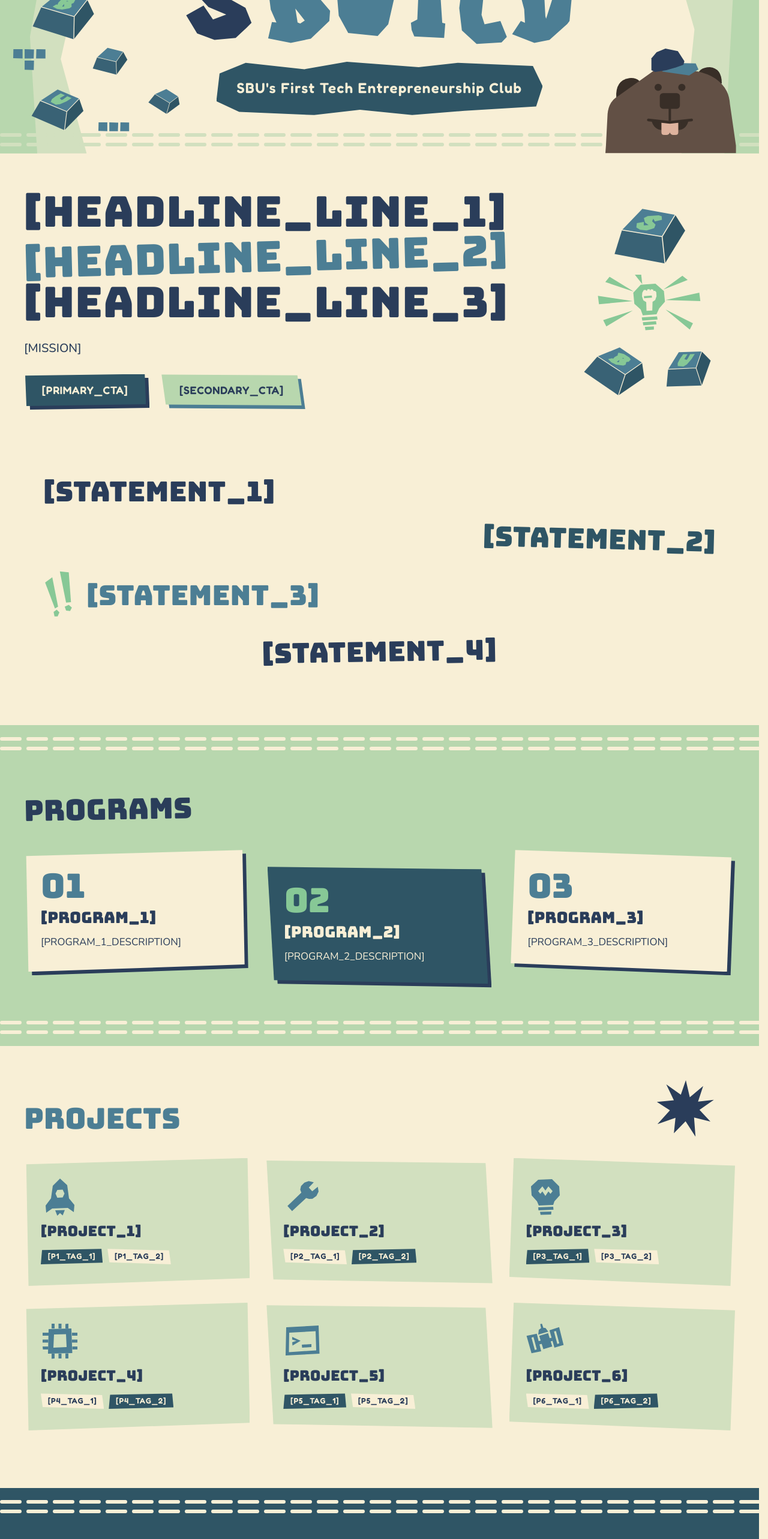
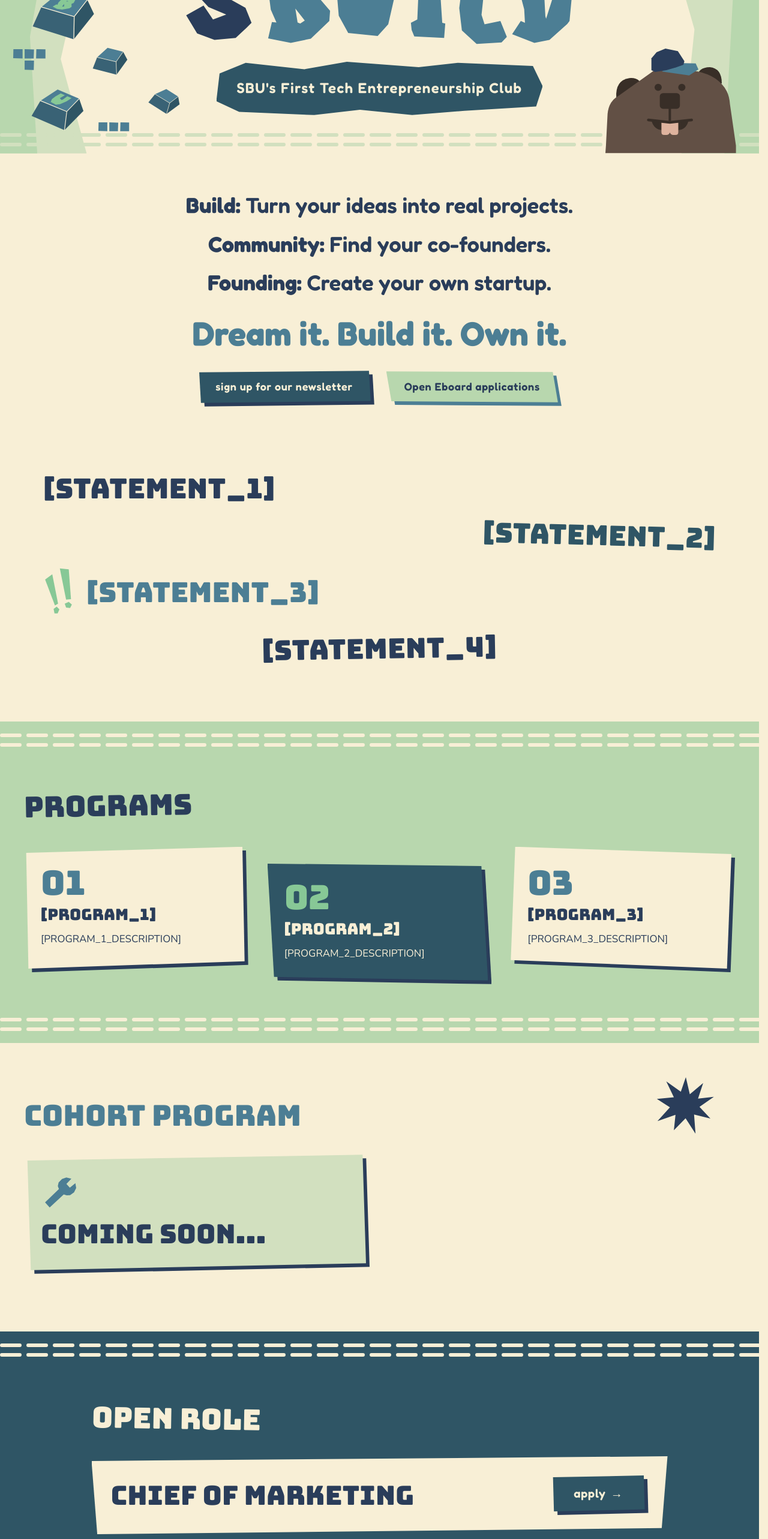
Before and after one commit to sbuild-club/sbuild-club.github.io, a Next.js app: page / in a window 1280 px wide. Shown: the part 234-2800 px from the top of the page at 60% size. Built offline with nearby package versions, Linux system fonts and the light colour scheme.

Commit message:
first update

```diff
--- a/src/components/footer/Footer.tsx
+++ b/src/components/footer/Footer.tsx
@@ -1,21 +1,39 @@
+import { Button } from "@/components/ui/Button";
 import { StitchLine } from "@/components/ui/StitchLine";
 import { rootHref } from "@/components/nav/rootHref";
 import { site } from "@/content/site";
 
 /**
- * Navy footer band: the club email set large in the display face, a steel stitch line, the social
- * links and "back to top" (sage on navy). Hover swaps cream for sage.
+ * Navy footer band: the club email set large in the display face beside the newsletter sign-up
+ * button (opens the form in a new tab), a steel stitch line, the social links and "back to top"
+ * (sage on navy). Hover swaps cream for sage.
  */
 export function Footer() {
   return (
     <footer data-surface="dark" className="bg-navy px-4 py-11 text-cream sm:px-10 sm:py-16">
       <div className="mx-auto flex max-w-[75rem] flex-col gap-6 sm:gap-8">
-        <a
-          href={`mailto:${site.footer.email}`}
-          className="inline-flex min-h-11 items-center self-start font-display text-[clamp(1.625rem,3.4vw,2.875rem)] leading-[1.1] wrap-anywhere text-cream hover:text-sage"
+        {/* #newsletter is the target of the hero's primary CTA. */}
+        <div
+          id="newsletter"
+          className="flex scroll-mt-20 flex-col gap-5 sm:flex-row sm:flex-wrap sm:items-center sm:justify-between sm:gap-x-8"
         >
-          {site.footer.email}
-        </a>
+          <a
+            href={`mailto:${site.footer.email}`}
+            className="inline-flex min-h-11 items-center self-start font-display text-[clamp(1.125rem,6.2vw,1.625rem)] leading-[1.1] wrap-anywhere text-cream hover:text-sage sm:self-auto sm:text-[clamp(1.625rem,3.4vw,2.875rem)]"
+          >
+            {site.footer.email}
+          </a>
+          <Button
+            href={site.footer.newsletter.href}
+            variant="inverse"
+            target="_blank"
+            rel="noopener noreferrer"
+            className="w-full sm:w-auto"
+          >
+            {site.footer.newsletter.label}
+            <span aria-hidden="true">→</span>
+          </Button>
+        </div>
 
         <StitchLine tone="steel" />
 
--- a/src/components/hero/CtaArt.tsx
+++ /dev/null
@@ -1,21 +0,0 @@
-import { Keycap } from "@/components/art/Keycap";
-import { Lightbulb } from "@/components/art/Lightbulb";
-
-/**
- * The small keycap and bulb cluster beside the headline and CTAs, as in the desktop mockup.
- * Decorative. Shown only from xl, where it takes at most 18rem and still leaves the headline
- * column about 860px; below xl it drops out so the headline keeps the full width.
- */
-export function CtaArt() {
-  return (
-    <div
-      aria-hidden="true"
-      className="hidden min-w-0 flex-[0_1_18rem] flex-wrap items-center justify-center gap-x-6 gap-y-3 xl:flex"
-    >
-      <Keycap letter="S" size={128} className="h-auto w-32 -rotate-10" />
-      <Lightbulb rays size={176} className="h-auto w-44" />
-      <Keycap letter="B" size={104} className="h-auto w-26 rotate-14" />
-      <Keycap letter="U" size={88} className="h-auto w-22 -rotate-22" />
-    </div>
-  );
-}
--- a/src/components/hero/Hero.tsx
+++ b/src/components/hero/Hero.tsx
@@ -5,19 +5,6 @@ import { Plaque } from "@/components/ui/Plaque";
 import { StitchLine } from "@/components/ui/StitchLine";
 import { site } from "@/content/site";
 import { BannerArt } from "./BannerArt";
-import { CtaArt } from "./CtaArt";
-
-// One static class string per headline line (Tailwind scans literals). The middle line is steel
-// and tilted 1.5deg, as in the mockup. It is only as wide as its text and turns about its centre,
-// so each end moves at most half a column width × tan(1.5deg) ≈ 0.16em (column ≤ 12em, see
-// below). Bungee caps rise 0.74em, so at leading 0.95 the gap between lines is 0.21em; the
-// 0.12em margin above and below raises that to 0.33em, enough that the tilted line never touches
-// its neighbours (brackets, which reach 0.80em up and 0.10em down, still clear by 0.19em).
-const LINE_CLASSES = [
-  "block",
-  "my-[0.12em] block w-fit max-w-full origin-center -rotate-[1.5deg] text-steel",
-  "block",
-] as const;
 
 /**
  * Hero (#top). Two parts:
@@ -26,7 +13,8 @@ const LINE_CLASSES = [
  *    panels, stitch lines top and bottom, the wordmark h1 (the intro's landing box), the tagline
  *    plaque, scattered keycaps, pixel clusters, exclamation marks, the lightbulb burst and the
  *    beaver peeking up at the bottom right.
- * 2. The three-line headline, the mission and the two CTAs, with a keycap cluster on wide screens.
+ * 2. One centred column, as in the middle of the print flyer: the three pillars (Build /
+ *    Community / Founding) in navy, the steel slogan below them, and the two CTAs centred under it.
  *
  * Intro handoff (CONTRACT §2.6): `h1#wordmark[data-intro-target]` holds only the Wordmark svg and
  * the sr-only name; its box is the svg's box. Nothing on it or its ancestors is transformed,
@@ -51,20 +39,23 @@ export function Hero() {
         </div>
       </div>
 
-      <div className="mx-auto flex max-w-7xl flex-wrap items-center gap-12 px-4 pt-10 pb-14 sm:px-6 md:pt-16 md:pb-22 lg:px-10">
-        {/* The column is a size container: the headline is sized against the column itself
-            (8.3cqi = 1/12 of its width), so a 16-letter word (Bungee: ENTREPRENEURSHIP ≈ 11.3em)
-            always fits on one line from 375px up. Only strings wider than 12em break, as a last resort. */}
-        <div className="@container flex min-w-0 flex-[999_1_32rem] flex-col gap-5 sm:gap-7">
-          <p className="font-display text-[length:clamp(1.75rem,8.3cqi,4.75rem)] leading-[0.95] tracking-[0.01em] wrap-break-word text-navy uppercase">
-            {site.hero.headlineLines.map((line, i) => (
-              <span key={i} className={LINE_CLASSES[i]}>
-                {line}
-              </span>
+      {/* The column is a size container: the pillars and slogan scale with its width (cqi). Fredoka
+          widths: the longest pillar ("Build: Turn your ideas into real projects.") is about 18.1em,
+          the slogan about 11.2em at bold. 4.4cqi keeps the pillar at 80% of the column, so it stays
+          on one row wherever the size is not clamped; at the 22px floor it needs ~400px and wraps
+          to two rows below that. The slogan's 28px floor keeps steel text above 24px (contrast). */}
+      <div className="@container mx-auto flex max-w-5xl flex-col items-center gap-6 px-4 pt-10 pb-14 text-center sm:gap-8 sm:px-6 md:pt-16 md:pb-22 lg:px-10">
+        <ul className="flex flex-col gap-[0.6em] font-label text-[length:clamp(1.375rem,4.4cqi,2.25rem)] leading-[1.2] font-semibold text-balance text-navy">
+          {site.hero.pillars.map((p, i) => (
+            <li key={i}>
+              <strong className="font-bold">{p.label}:</strong> {p.text}
+            </li>
           ))}
+        </ul>
+        <p className="font-label text-[length:clamp(1.75rem,6.6cqi,3.5rem)] leading-[1.1] font-bold text-balance text-steel">
+          {site.hero.mission}
         </p>
-          <p className="max-w-[35rem] text-lg leading-normal font-medium sm:text-xl">{site.hero.mission}</p>
-          <div className="flex flex-col gap-4 sm:flex-row sm:flex-wrap sm:gap-5">
+        <div className="flex w-full flex-col gap-4 sm:flex-row sm:flex-wrap sm:justify-center sm:gap-5">
           <Button href={site.hero.primaryCta.href} className="w-full sm:w-auto">
             {site.hero.primaryCta.label}
           </Button>
@@ -73,9 +64,6 @@ export function Hero() {
           </Button>
         </div>
       </div>
-
-        <CtaArt />
-      </div>
     </section>
   );
 }
--- a/src/components/nav/NavToggle.tsx
+++ b/src/components/nav/NavToggle.tsx
@@ -40,7 +40,7 @@ export function NavToggle({ children }: NavToggleProps) {
       if (!insidePanel || target.closest("a")) setOpen(false);
     }
 
-    // Tabbing out of the panel (on to "join") closes it, so it never covers the next focus target.
+    // Tabbing out of the panel (on to the signup button) closes it, so it never covers the next focus target.
     function onFocusOut(event: FocusEvent) {
       const next = event.relatedTarget;
       if (next instanceof Node && (panel?.contains(next) || buttonRef.current?.contains(next))) return;
--- a/src/components/sections/events/Events.tsx
+++ b/src/components/sections/events/Events.tsx
@@ -1,3 +1,4 @@
+import { Button } from "@/components/ui/Button";
 import { StitchLine } from "@/components/ui/StitchLine";
 import { SectionHeading } from "@/components/ui/SectionHeading";
 import { Tag } from "@/components/ui/Tag";
@@ -10,7 +11,11 @@ const title = site.nav.links.find((l) => l.href === "#events")?.label ?? "";
 const slips = ["cut-slip-a", "cut-slip-b md:ml-[4%]"] as const;
 const tagCuts = ["a", "b"] as const;
 
-/** Teal notice board: cream paper slips with a navy date label, the event name and its location. */
+/**
+ * Teal notice board: cream paper slips with a navy date label, the event name and its location.
+ * While `site.events` is empty it holds one slip instead: the open e-board role and a button to its
+ * application form (opens in a new tab).
+ */
 export function Events() {
   return (
     <section id="events" data-surface="dark" className="bg-teal py-4 text-cream sm:py-5">
@@ -19,6 +24,26 @@ export function Events() {
       <div className="mx-auto max-w-[1040px] px-4 pt-11 pb-12 sm:px-8 md:py-[76px] lg:px-10">
         <SectionHeading title={title} tilt={1} className="mb-7 md:mb-10" />
 
+        {site.events.length === 0 ? (
+          <div
+            data-surface="light"
+            className="flex min-w-0 flex-col items-start gap-5 bg-cream px-5 pt-6 pb-7 text-navy cut-slip-a sm:flex-row sm:flex-wrap sm:items-center sm:justify-between sm:gap-x-8 sm:px-8 sm:py-8"
+          >
+            <p className="max-w-full min-w-0 font-display text-[length:clamp(1.75rem,5vw,2.75rem)] leading-[1.1] uppercase wrap-break-word">
+              {site.openRole.title}
+            </p>
+            <Button
+              href={site.openRole.cta.href}
+              size="lg"
+              target="_blank"
+              rel="noopener noreferrer"
+              className="w-full shrink-0 sm:w-auto"
+            >
+              {site.openRole.cta.label}
+              <span aria-hidden="true">→</span>
+            </Button>
+          </div>
+        ) : (
           <ol className="flex flex-col gap-[18px]">
             {site.events.map((event, i) => (
               <li
@@ -41,6 +66,7 @@ export function Events() {
               </li>
             ))}
           </ol>
+        )}
       </div>
 
       <StitchLine tone="cream" />
--- a/src/components/sections/projects/Projects.tsx
+++ b/src/components/sections/projects/Projects.tsx
@@ -16,6 +16,7 @@ const tagStyles = [
   { tone: "cream", cut: "b" },
 ] as const;
 
+// While `site.projects` is empty the section shows one layered tile with `site.projectsNote`.
 // Three columns only from xl: below 1280px a third of the row is too narrow for a long single
 // word in a title (a 16-letter word in the display face needs about 270px at 24px).
 export function Projects() {
@@ -29,6 +30,14 @@ export function Projects() {
         <div className="mb-8 pr-20 sm:mb-10 sm:pr-32">
           <SectionHeading title={title} tone="steel" />
         </div>
+        {site.projects.length === 0 ? (
+          <PaperCard cut="a" tone="sage-soft" layer className="max-w-xl">
+            <ProjectIcon name="wrench" size={64} className="block shrink-0 text-steel" />
+            <p className="font-display text-[length:clamp(1.75rem,5vw,2.75rem)] leading-[1.1] wrap-break-word uppercase">
+              {site.projectsNote}
+            </p>
+          </PaperCard>
+        ) : (
           <ul className="grid grid-cols-1 gap-6 md:grid-cols-2 xl:grid-cols-3 xl:gap-7">
             {site.projects.map((project, i) => (
               <PaperCard key={i} as="li" cut={tileCuts[i % tileCuts.length]} tone="sage-soft">
@@ -50,6 +59,7 @@ export function Projects() {
               </PaperCard>
             ))}
           </ul>
+        )}
       </div>
     </section>
   );
--- a/src/content/site.ts
+++ b/src/content/site.ts
@@ -1,6 +1,7 @@
 import type { ProjectIconName } from "@/components/art/ProjectIcon";
 
 type Link = { label: string; href: string };
+type Pillar = { label: string; text: string };
 type Program = { number: string; name: string; description: string };
 type Project = { name: string; tags: string[]; icon: ProjectIconName };
 type ClubEvent = { date: string; name: string; location: string };
@@ -9,20 +10,25 @@ type Member = { name: string; role: string; initials: string };
 export type Site = {
   name: string;
   tagline: string;
-  nav: { links: [Link, Link, Link, Link]; cta: Link };
+  /** `cta.shortLabel` replaces `cta.label` below `lg`, where the full label does not fit beside the brand, menu button and links. */
+  nav: { links: [Link, Link, Link, Link]; cta: Link & { shortLabel: string } };
   hero: {
-    headlineLines: [string, string, string];
+    pillars: [Pillar, Pillar, Pillar];
     mission: string;
     primaryCta: Link;
     secondaryCta: Link;
   };
   manifesto: { statements: [string, string, string, string] };
   programs: [Program, Program, Program];
-  projects: [Project, Project, Project, Project, Project, Project];
-  events: [ClubEvent, ClubEvent, ClubEvent, ClubEvent];
-  team: [Member, Member, Member, Member, Member, Member];
+  projects: Project[];
+  /** Shown in the projects section while `projects` is empty. */
+  projectsNote: string;
+  events: ClubEvent[];
+  team: [Member, Member, Member, Member];
+  /** The e-board seat that is open. Shown in the events section, with a link to its application form, while `events` is empty. */
+  openRole: { title: string; cta: Link };
   join: { headline: string; body: string; ctaLabel: string; ctaHref: string };
-  footer: { socials: [Link, Link, Link, Link]; email: string };
+  footer: { newsletter: Link; socials: [Link, Link, Link, Link]; email: string };
   /** Generic interface copy for the 404 page (not club facts). */
   notFound: { code: string; heading: string; ctaLabel: string; ctaHref: string };
 };
@@ -33,17 +39,23 @@ export const site: Site = {
   nav: {
     links: [
       { label: "programs", href: "#programs" },
-      { label: "projects", href: "#projects" },
-      { label: "events", href: "#events" },
+      { label: "cohort program", href: "#projects" },
+      // Reads "open role" while the events section holds the application; back to "events" once events exist.
+      { label: "open role", href: "#events" },
       { label: "team", href: "#team" },
     ],
-    cta: { label: "join", href: "#join" },
+    cta: { label: "interest signup", shortLabel: "signup", href: "#join" },
   },
   hero: {
-    headlineLines: ["[HEADLINE_LINE_1]", "[HEADLINE_LINE_2]", "[HEADLINE_LINE_3]"],
-    mission: "[MISSION]",
-    primaryCta: { label: "[PRIMARY_CTA]", href: "#join" },
-    secondaryCta: { label: "[SECONDARY_CTA]", href: "#programs" },
+    pillars: [
+      { label: "Build", text: "Turn your ideas into real projects." },
+      { label: "Community", text: "Find your co-founders." },
+      { label: "Founding", text: "Create your own startup." },
+    ],
+    mission: "Dream it. Build it. Own it.",
+    // Both jump down the page: to the newsletter button in the footer and to the open-role slip.
+    primaryCta: { label: "sign up for our newsletter", href: "#newsletter" },
+    secondaryCta: { label: "Open Eboard applications", href: "#events" },
   },
   manifesto: {
     statements: ["[STATEMENT_1]", "[STATEMENT_2]", "[STATEMENT_3]", "[STATEMENT_4]"],
@@ -53,42 +65,36 @@ export const site: Site = {
     { number: "02", name: "[PROGRAM_2]", description: "[PROGRAM_2_DESCRIPTION]" },
     { number: "03", name: "[PROGRAM_3]", description: "[PROGRAM_3_DESCRIPTION]" },
   ],
-  projects: [
-    { name: "[PROJECT_1]", tags: ["[P1_TAG_1]", "[P1_TAG_2]"], icon: "rocket" },
-    { name: "[PROJECT_2]", tags: ["[P2_TAG_1]", "[P2_TAG_2]"], icon: "wrench" },
-    { name: "[PROJECT_3]", tags: ["[P3_TAG_1]", "[P3_TAG_2]"], icon: "lightbulb" },
-    { name: "[PROJECT_4]", tags: ["[P4_TAG_1]", "[P4_TAG_2]"], icon: "chip" },
-    { name: "[PROJECT_5]", tags: ["[P5_TAG_1]", "[P5_TAG_2]"], icon: "terminal" },
-    { name: "[PROJECT_6]", tags: ["[P6_TAG_1]", "[P6_TAG_2]"], icon: "satellite" },
-  ],
-  events: [
-    { date: "[EVENT_1_DATE]", name: "[EVENT_1]", location: "[EVENT_1_LOCATION]" },
-    { date: "[EVENT_2_DATE]", name: "[EVENT_2]", location: "[EVENT_2_LOCATION]" },
-    { date: "[EVENT_3_DATE]", name: "[EVENT_3]", location: "[EVENT_3_LOCATION]" },
-    { date: "[EVENT_4_DATE]", name: "[EVENT_4]", location: "[EVENT_4_LOCATION]" },
-  ],
+  // Empty until the first projects ship: the section then shows `projectsNote` instead of tiles.
+  projects: [],
+  projectsNote: "coming soon...",
+  // Empty for now: the events section then shows the open role (`openRole`) instead of slips.
+  events: [],
   team: [
     { name: "[MEMBER_1]", role: "[MEMBER_1_ROLE]", initials: "[A]" },
     { name: "[MEMBER_2]", role: "[MEMBER_2_ROLE]", initials: "[B]" },
     { name: "[MEMBER_3]", role: "[MEMBER_3_ROLE]", initials: "[C]" },
     { name: "[MEMBER_4]", role: "[MEMBER_4_ROLE]", initials: "[D]" },
-    { name: "[MEMBER_5]", role: "[MEMBER_5_ROLE]", initials: "[E]" },
-    { name: "[MEMBER_6]", role: "[MEMBER_6_ROLE]", initials: "[F]" },
   ],
+  openRole: {
+    title: "Chief of Marketing",
+    cta: { label: "apply", href: "https://forms.gle/Yx4GFUrt3EgmdHLH6" },
+  },
   join: {
     headline: "[JOIN_HEADLINE]",
     body: "[JOIN_BODY]",
-    ctaLabel: "[JOIN_CTA]",
-    ctaHref: "[JOIN_URL]",
+    ctaLabel: "interest signup",
+    ctaHref: "https://forms.gle/nKBExRyn9YWgY2Tu8",
   },
   footer: {
+    newsletter: { label: "sign up for our newsletter", href: "https://forms.gle/m8qa27jo8YkKS9nk6" },
     socials: [
       { label: "instagram", href: "[INSTAGRAM_URL]" },
       { label: "linkedin", href: "[LINKEDIN_URL]" },
       { label: "discord", href: "[DISCORD_URL]" },
       { label: "github", href: "[GITHUB_URL]" },
     ],
-    email: "[EMAIL]",
+    email: "clubsbuild@gmail.com",
   },
   notFound: {
     code: "404",
```
Also changed, not shown: src/components/nav/Nav.tsx (+8 -4 lines), src/components/sections/join/Join.tsx (+8 -1 lines), 4 other files (tests, documents, lock files or other folders). Lines whose indentation alone changed are shown as unchanged.
